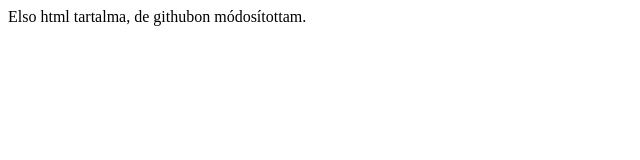
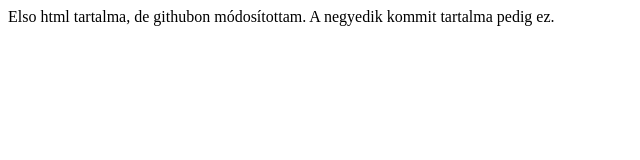
Before and after one commit to frontendes-csabi/stream2, a plain HTML site: page index.html in a window 1280 px wide. Shown: the whole page, without its empty margins (0-640 px from the left). Drawn offline with Linux system fonts and the light colour scheme.

Commit message:
Negyedik commit

```diff
--- a/index.html
+++ b/index.html
@@ -9,6 +9,7 @@
 
 <body>
     Elso html tartalma, de githubon módosítottam.
+    A negyedik kommit tartalma pedig ez.
 </body>
 
 </html>
```
